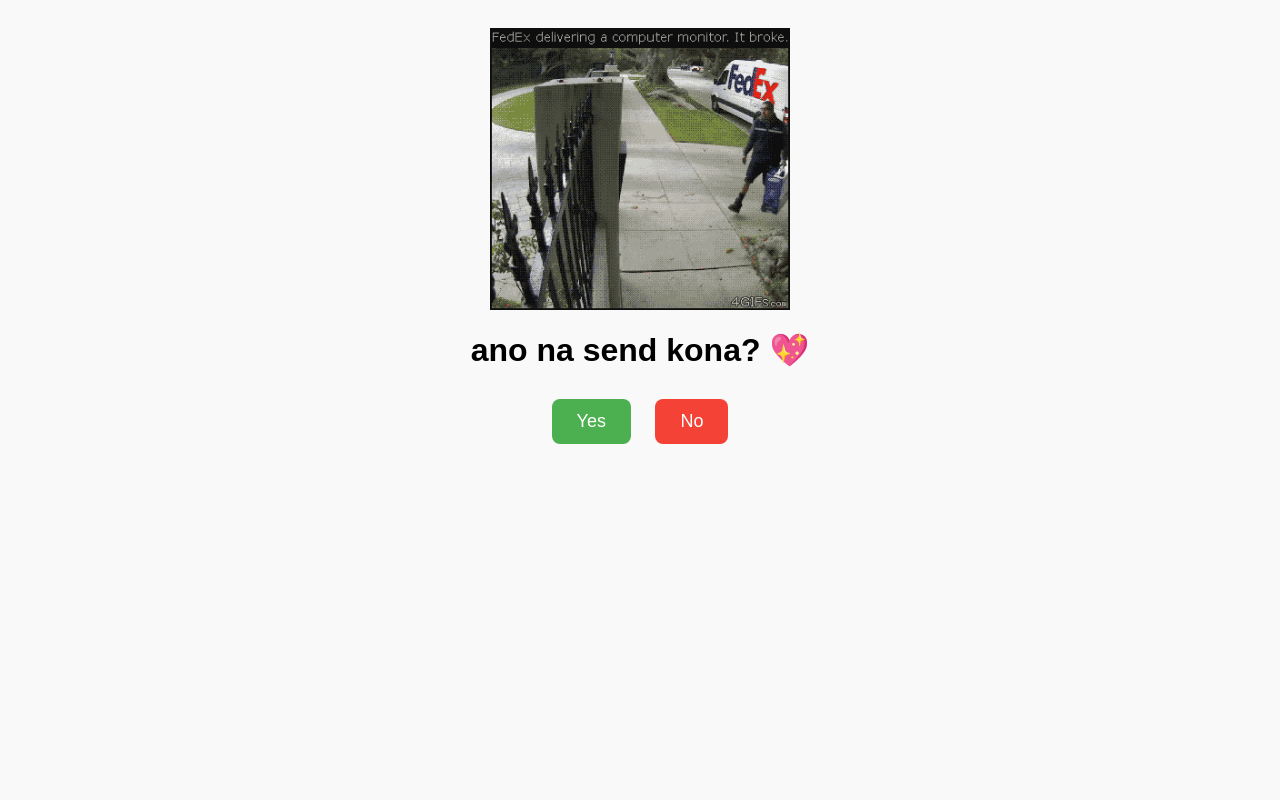
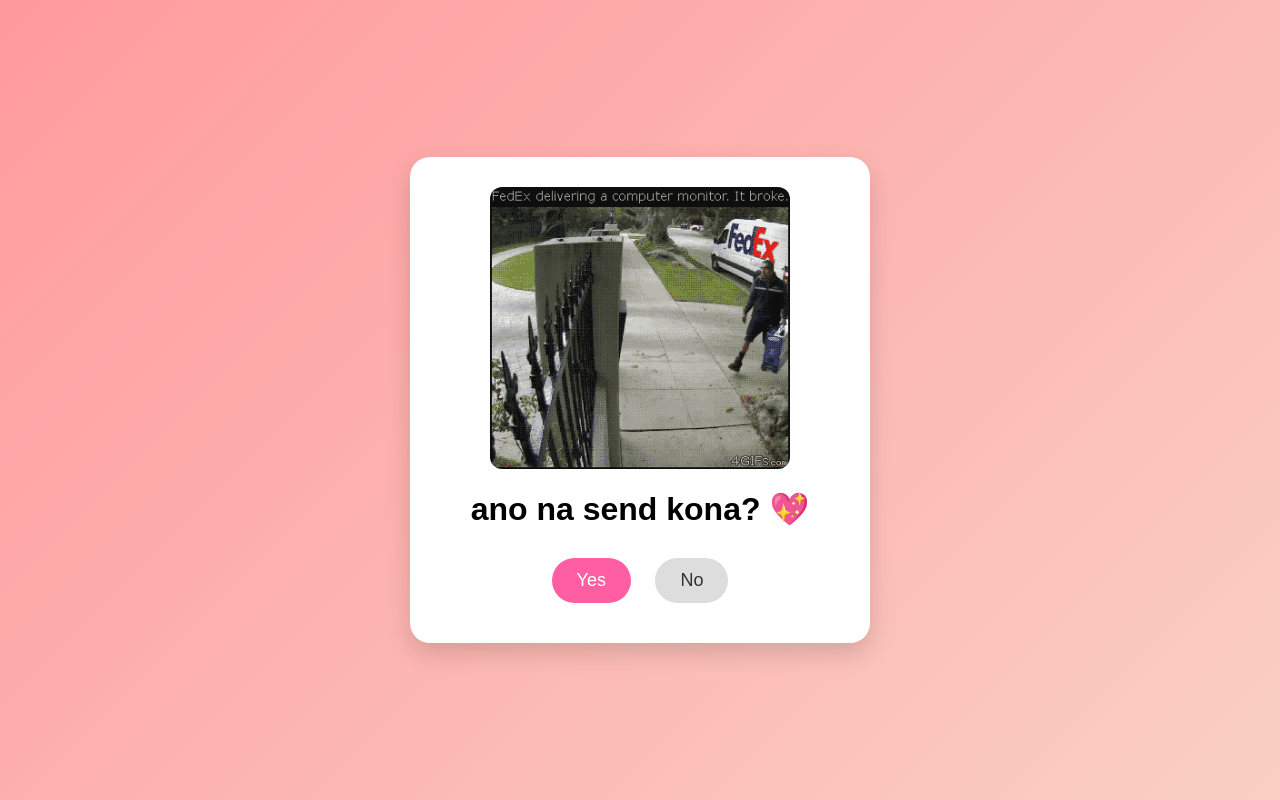
Before and after one commit to kairuaki3-coder/lumpia1, a plain HTML site: page index.html in a window 1280 px wide. Drawn offline with Linux system fonts and the light colour scheme.

Commit message:
Update index.html

```diff
--- a/index.html
+++ b/index.html
@@ -1,4 +1,3 @@
-
 <!DOCTYPE html>
 <html lang="en">
 <head>
@@ -9,14 +8,31 @@
     body {
       font-family: Arial, sans-serif;
       text-align: center;
-      background: #f9f9f9;
-      padding: 20px;
+      min-height: 100vh;
+      margin: 0;
+      padding: 0;
+
+      /* Lovely gradient background */
+      background: linear-gradient(135deg, #ff9a9e, #fad0c4);
+      display: flex;
+      justify-content: center;
+      align-items: center;
+    }
+
+    .card {
+      background: white;
+      padding: 30px 20px;
+      border-radius: 20px;
+      box-shadow: 0 10px 25px rgba(0, 0, 0, 0.15);
+      max-width: 420px;
+      width: 90%;
     }
 
     img {
       display: block;
-      margin: 0 auto;
+      margin: 0 auto 15px;
       width: 300px;
+      border-radius: 12px;
     }
 
     h1 {
@@ -29,23 +45,25 @@
       margin: 10px;
       cursor: pointer;
       border: none;
-      border-radius: 8px;
+      border-radius: 30px;
     }
 
     #yesBtn {
-      background-color: #4CAF50;
+      background-color: #ff5fa2;
       color: white;
       transition: transform 0.3s ease;
     }
 
     #noBtn {
-      background-color: #f44336;
-      color: white;
+      background-color: #ddd;
+      color: #333;
     }
   </style>
 </head>
 
 <body>
+
+  <div class="card">
 
     <!-- Centered GIF -->
     <img src="dadas.gif" alt="">
@@ -56,6 +74,8 @@
     <!-- Buttons -->
     <button id="yesBtn" onclick="yesClicked()">Yes</button>
     <button id="noBtn" onclick="noClicked()">No</button>
+
+  </div>
 
   <script>
     let noCount = 0;
@@ -71,8 +91,7 @@
     function noClicked() {
       noCount++;
 
-      const question = document.getElementById("question");
-      question.textContent =
+      document.getElementById("question").textContent =
         messages[Math.min(noCount - 1, messages.length - 1)];
 
       const yesBtn = document.getElementById("yesBtn");
@@ -80,7 +99,8 @@
     }
 
     function yesClicked() {
-      document.body.innerHTML = "<h1>send me your address so i can send the item thx!!! 💕🎉</h1>";
+      document.body.innerHTML =
+        "<h1 style='color:white;'>send me your address so i can send the item thx!!! 💕🎉</h1>";
     }
   </script>
 
```
Lines whose indentation alone changed are shown as unchanged.
